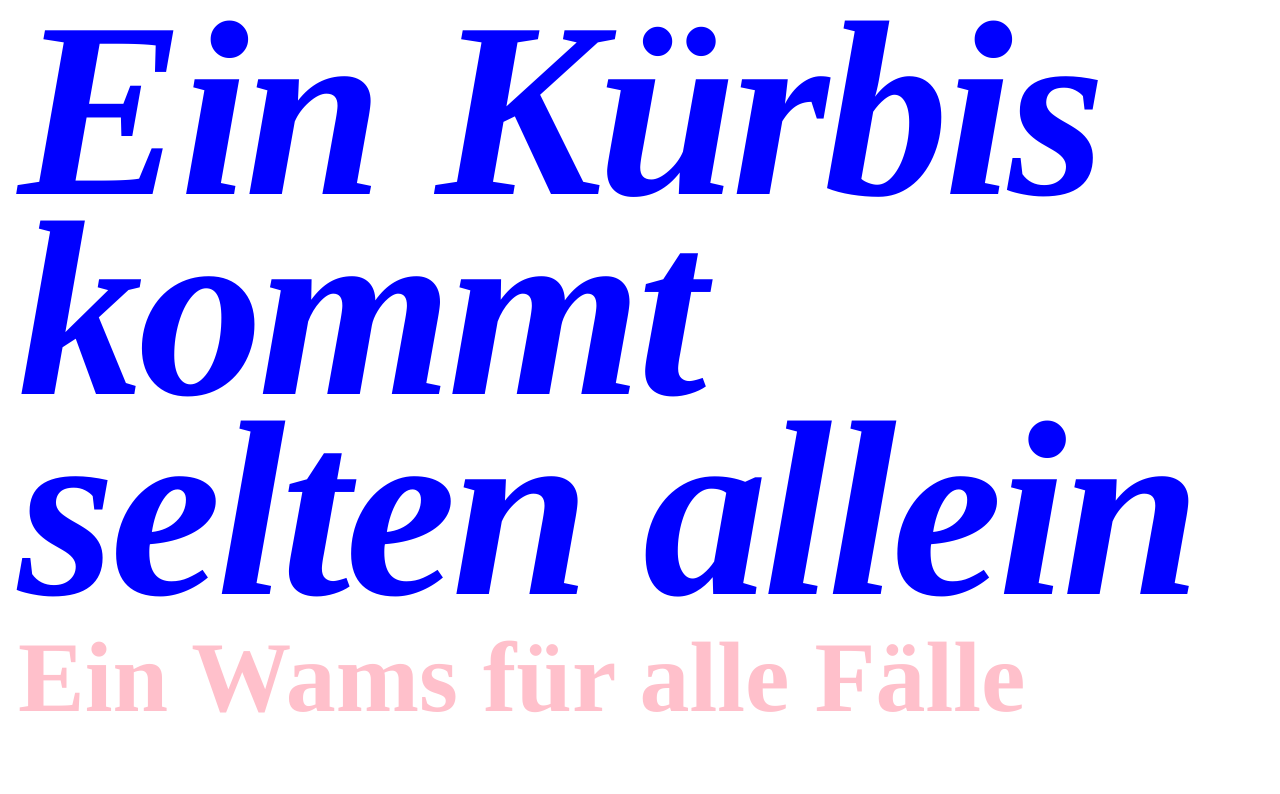
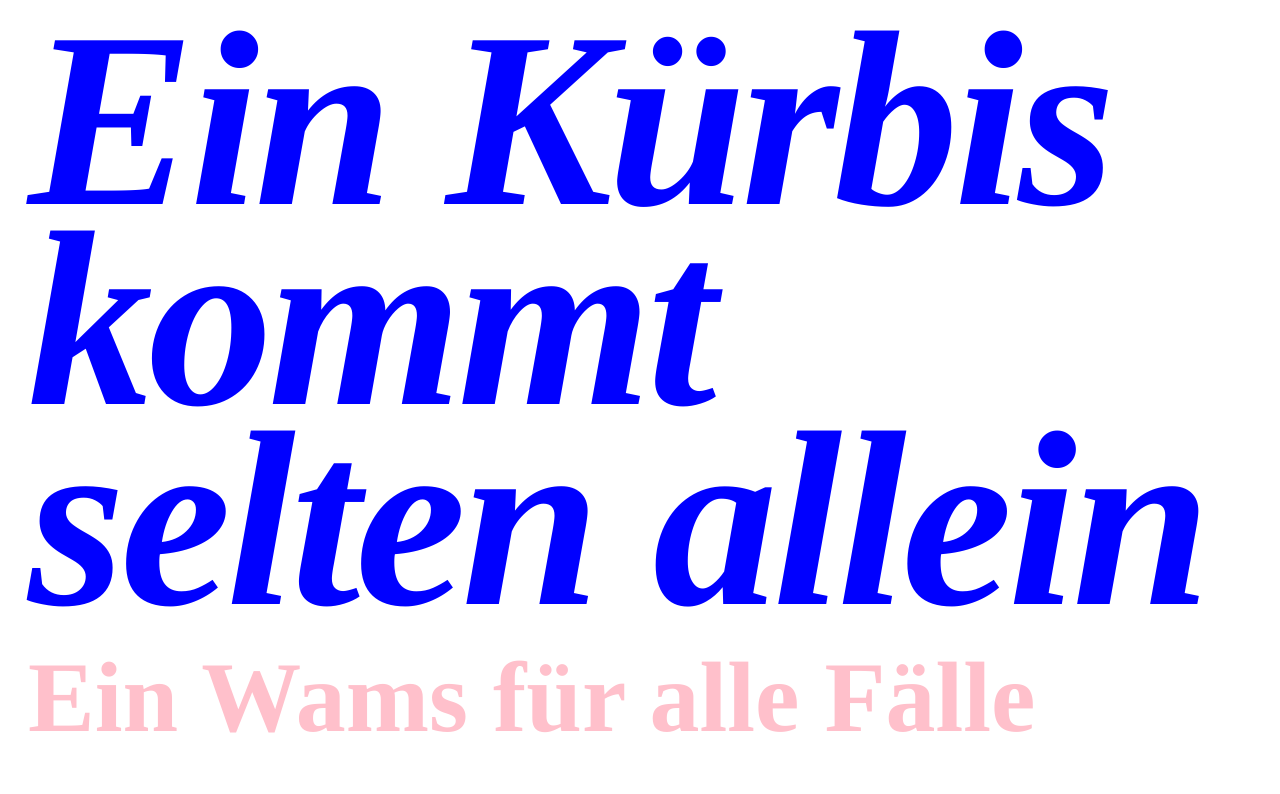
Before and after one commit to CanardSauvage/lordofwozl, a plain HTML site: page index.html in a window 1280 px wide. Shown: the top 794 px of the page. Drawn offline with Linux system fonts and the light colour scheme.

Commit message:
test
Css

```diff
--- a/index.html
+++ b/index.html
@@ -14,10 +14,10 @@
 }
 
 .margin {
-	margin-top: 10px;
-	margin-left: 10Px;
-	margin-bottom: 10px;
-	margin-right: 10px;
+	margin-top: 20px;
+	margin-left: 20Px;
+	margin-bottom: 20px;
+	margin-right: 20px;
 }
 
 .h2 {
```
